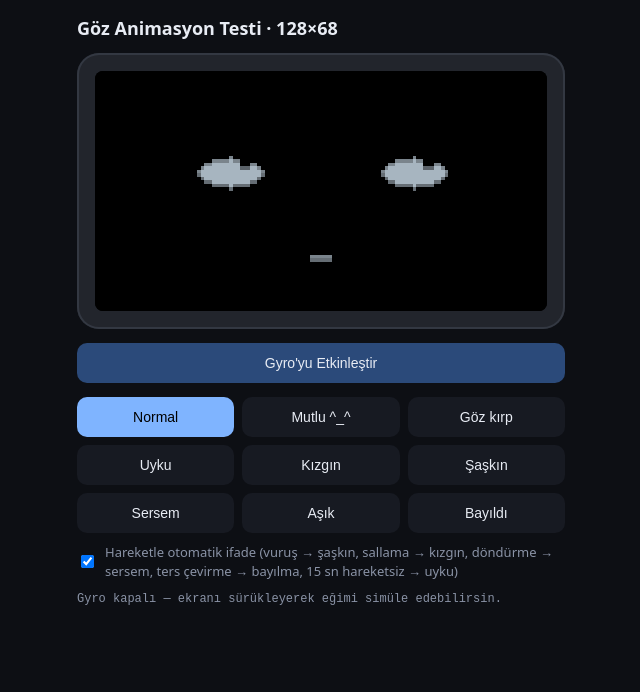
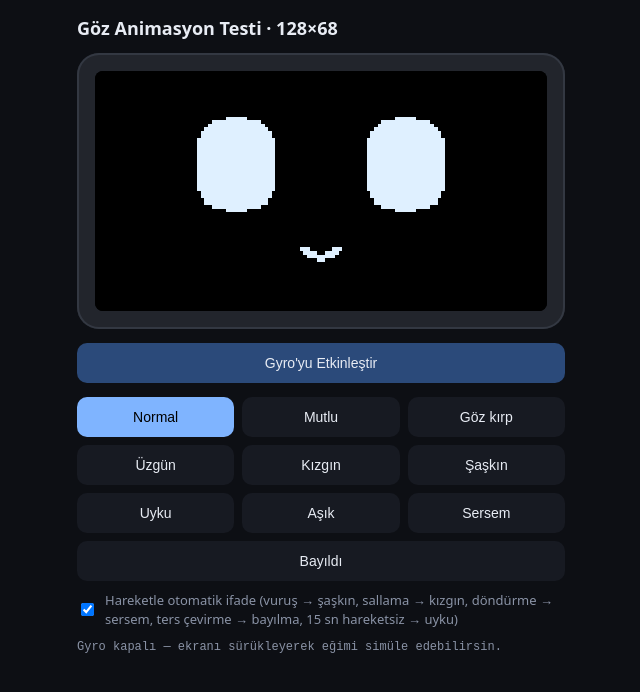
Before and after one commit to muratgul125-max/motomulti-updates, a plain HTML site: page eye-test/index.html in a window 1280 px wide. Shown: the whole page, without its empty margins (319-959 px from the left). Drawn offline with Linux system fonts and the light colour scheme.

Commit message:
Eye test: redesigned faces, morphing moods, natural blinks and idle gaze
Co-Authored-By: Claude Opus 5.5 <noreply@anthropic.com>
Claude-Session: https://claude.ai/code/session_018coh3sj7KU4FLQJY8353UA

```diff
--- a/eye-test/index.html
+++ b/eye-test/index.html
@@ -28,100 +28,146 @@ label{display:flex;gap:8px;align-items:center;margin-top:10px;color:var(--mute);
 <label><input type="checkbox" id="auto" checked> Hareketle otomatik ifade (vuruş → şaşkın, sallama → kızgın, döndürme → sersem, ters çevirme → bayılma, 15 sn hareketsiz → uyku)</label>
 <div class="info" id="info">Gyro kapalı — ekranı sürükleyerek eğimi simüle edebilirsin.</div>
 <script>
-const c=document.getElementById('c'),x=c.getContext('2d');
+const c=document.getElementById('c'),out=c.getContext('2d');
 const W=128,H=68;
-const MOODS={normal:'Normal',happy:'Mutlu ^_^',wink:'Göz kırp',sleep:'Uyku',angry:'Kızgın',surprise:'Şaşkın',dizzy:'Sersem',love:'Aşık',faint:'Bayıldı'};
-let mood='normal',manual='normal',moodUntil=0;
-let tx=0,ty=0,lx=0,ly=0;            // hedef / yumuşatılmış bakış (-1..1)
-let blinkT=0,nextBlink=performance.now()+2000;
-let trans=null,lastActive=performance.now(),idle=false,rot=0;
-let shake=0,lastAcc=null,faceDown=false,t0=performance.now();
+const o=document.createElement('canvas');o.width=W;o.height=H;const x=o.getContext('2d');
+const MOODS={normal:'Normal',happy:'Mutlu',wink:'Göz kırp',sad:'Üzgün',angry:'Kızgın',surprise:'Şaşkın',sleep:'Uyku',love:'Aşık',dizzy:'Sersem',faint:'Bayıldı'};
+// göz parametreleri: w,h genişlik/yükseklik, r köşe, ang kaş eğimi (+kızgın, -üzgün), hb mutlu yanak kesimi, wk göz kırpma
+const P={
+ normal:  {w:22,h:26,r:8, ang:0,    hb:0,  wk:0,m:'smile'},
+ happy:   {w:24,h:24,r:10,ang:0,    hb:1,  wk:0,m:'grin',blush:1},
+ wink:    {w:22,h:26,r:8, ang:0,    hb:0,  wk:1,m:'grin',blush:1},
+ sad:     {w:22,h:22,r:8, ang:-0.6,hb:0,  wk:0,m:'frown'},
+ angry:   {w:24,h:22,r:6, ang:0.6, hb:0,  wk:0,m:'flat'},
+ surprise:{w:24,h:30,r:12,ang:0,    hb:0,  wk:0,m:'o'},
+ sleep:   {w:24,h:3, r:1, ang:0,    hb:0,  wk:0,m:'flat',zz:1},
+ love:    {w:22,h:26,r:8, ang:0,    hb:0,  wk:0,m:'grin',ov:'heart',blush:1},
+ dizzy:   {w:22,h:26,r:8, ang:0,    hb:0,  wk:0,m:'wave',ov:'spiral'},
+ faint:   {w:22,h:26,r:8, ang:0,    hb:0,  wk:0,m:'wave',ov:'x'},
+};
+const KEYS=['w','h','r','ang','hb','wk'];
+let mood='normal',pending=null,manual='normal',moodUntil=0;
+let cur={...P.normal};
+let tx=0,ty=0,lx=0,ly=0,gx=0,gy=0,gazeUntil=0;
+let blinkT=-1e9,nextBlink=performance.now()+1500,dbl=false,squint=1,squintUntil=0,nextIdle=performance.now()+2500;
+let lastActive=performance.now(),idle=false,rot=0,shake=0,lastAcc=null,faceDown=false;
+const auto=()=>document.getElementById('auto').checked;
 
 const mb=document.getElementById('moods');
 for(const k in MOODS){const b=document.createElement('button');b.textContent=MOODS[k];b.dataset.k=k;
  b.onclick=()=>{manual=k;moodUntil=0;setMood(k)};mb.appendChild(b)}
-function sync(){[...mb.children].forEach(b=>b.classList.toggle('on',b.dataset.k===mood))}
+function sync(){const t=target();[...mb.children].forEach(b=>b.classList.toggle('on',b.dataset.k===t))}
+function target(){return pending||mood}
+function setMood(m){if(m===target())return;pending=m;blinkT=performance.now();dbl=false;sync()}
+function trigger(m,ms){if(!auto()||faceDown)return;if(target()!==m)setMood(m);moodUntil=performance.now()+ms}
 sync();
 
-// ---- piksel çizim yardımcıları ----
-const px=(a,b)=>x.fillRect(Math.round(a),Math.round(b),1,1);
-function rect(a,b,w,h){x.fillRect(Math.round(a),Math.round(b),Math.round(w),Math.round(h))}
-function ellipse(cx,cy,rx,ry,fill=true){
- for(let j=-ry;j<=ry;j++)for(let i=-rx;i<=rx;i++){const d=(i*i)/(rx*rx)+(j*j)/(ry*ry);
-  if(fill?d<=1:(d<=1&&d>=0.55))px(cx+i,cy+j)}}
-function arc(cx,cy,r,up,th=2){ // ^ veya ‿
- for(let i=-r;i<=r;i++){const yy=Math.sqrt(r*r-i*i)*0.6;for(let k=0;k<th;k++)px(cx+i,cy+(up?-yy:yy)+k)}}
-function blush(cx,cy){for(let k=0;k<3;k++){px(cx+k*3,cy+1);px(cx+k*3+1,cy)}}
-function heart(cx,cy){const p=["01100110","11111111","11111111","01111110","00111100","00011000"];
- p.forEach((r,j)=>[...r].forEach((v,i)=>v==='1'&&rect(cx-8+i*2,cy-6+j*2,2,2)))}
-
-function eye(cx,cy,side,open,now){
- const ox=lx*7,oy=ly*5;cx+=ox;cy+=oy;
- switch(mood){
-  case 'happy':arc(cx,cy+2,9,true,3);blush(cx-8+side*6,cy+9);return;
-  case 'sleep':arc(cx,cy,8,false,2);return;
-  case 'love':heart(cx,cy+2);return;
-  case 'faint':for(let i=-6;i<=6;i++){rect(cx+i,cy+i,2,2);rect(cx+i,cy-i,2,2)}return;
-  case 'dizzy':{const a=now/120*side;for(let r=2;r<10;r+=0.5){const t=r*1.3+a;px(cx+Math.cos(t)*r,cy+Math.sin(t)*r)}return}
-  case 'wink':if(side>0){x.fillRect(cx-8,cy-2,16,2);px(cx-6,cy-4);px(cx-4,cy-3);px(cx+5,cy+1);px(cx+3,cy);
-   rect(cx-8,cy-6,2,2);rect(cx+6,cy-6,2,2);/* < */ x.clearRect(0,0,0,0);return}break;
+// ---- çizim ----
+function rr(cx,cy,w,h,r){r=Math.max(0,Math.min(r,w/2,h/2));x.beginPath();x.roundRect(cx-w/2,cy-h/2,w,h,r);x.fill()}
+function eye(cx,cy,side,blink,now){
+ const p=cur,ov=P[mood].ov;
+ if(ov&&blink<0.5){ // özel gözler
+  x.save();x.translate(cx,cy);
+  if(ov==='heart'){const s=1+Math.sin(now/180)*0.08;x.scale(s,s);x.beginPath();
+   x.moveTo(0,10);x.bezierCurveTo(-16,-1,-9,-14,0,-5);x.bezierCurveTo(9,-14,16,-1,0,10);x.fill()}
+  else if(ov==='spiral'){x.lineWidth=2.2;x.beginPath();const a0=now/140*side;
+   for(let t=0;t<16;t+=0.2){const r=t*0.75;x.lineTo(Math.cos(t+a0)*r,Math.sin(t+a0)*r)}x.stroke()}
+  else{x.lineWidth=3.5;x.lineCap='round';x.beginPath();x.moveTo(-8,-8);x.lineTo(8,8);x.moveTo(8,-8);x.lineTo(-8,8);x.stroke()}
+  x.restore();return}
+ // perspektif: bakılan taraftaki göz biraz büyür
+ const persp=1+lx*side*0.1;
+ let w=p.w*persp,h=p.h*persp*squint;
+ if(side>0&&p.wk>0.5){ // göz kırpma: "<" şekli
+  x.lineWidth=3.5;x.lineCap='round';x.lineJoin='round';x.beginPath();
+  x.moveTo(cx+8,cy-7);x.lineTo(cx-6,cy);x.lineTo(cx+8,cy+7);x.stroke();return}
+ const open=1-blink;
+ const hh=Math.max(2.5,h*open);
+ const ey=cy+(h-hh)*0.3; // üst kapak daha çok iner
+ rr(cx,ey,w,hh,Math.min(p.r,hh/2));
+ x.fillStyle='#000';
+ if(Math.abs(p.ang)>0.02){ // kaş/kapak eğimi
+  const inner=-side, d=p.ang*h, top=ey-hh/2-1;
+  const yIn=top+Math.max(0,d)+ (d<0?0:0), yOut=top+Math.max(0,-d);
+  x.beginPath();
+  const xi=cx+inner*w/2, xo=cx-inner*w/2;
+  x.moveTo(xi-inner*2,top-30);x.lineTo(xi+inner*2,top-30);
+  x.lineTo(xi+inner*2,yIn+(d>0?d*0.15:0));x.lineTo(xo-inner*2,yOut);x.lineTo(xo-inner*2,top-30);x.fill();
  }
- const rx=mood==='surprise'?11:9, ry=Math.max(1,Math.round((mood==='surprise'?12:10)*open));
- ellipse(cx,cy,rx,ry);
- if(mood==='angry'){x.fillStyle='#000';for(let i=-12;i<=12;i++){const yy=cy-ry-2+(i*side+12)*0.55;rect(cx+i,yy-6,1,8)}x.fillStyle='#dff0ff'}
- if(ry>3){x.fillStyle='#000';rect(cx+lx*3+3,cy+ly*3-4,3,3);x.fillStyle='#dff0ff'} // parlama
+ if(p.hb>0.02){ // mutlu: alttan yuvarlak kesim => ^ ^
+  x.beginPath();x.ellipse(cx,ey+hh*0.62+(1-p.hb)*h,w*0.6,hh*0.72,0,0,Math.PI*2);x.fill()}
+ x.fillStyle='#fff';
 }
-function mouth(now){
- const cx=64+lx*5,cy=50+ly*4;
- switch(mood){
-  case 'happy':case 'love':arc(cx,cy-2,6,false,2);break;
-  case 'wink':rect(cx-5,cy-2,10,2);rect(cx-4,cy,8,3);x.fillStyle='#000';rect(cx-2,cy,4,1);x.fillStyle='#dff0ff';break;
-  case 'sleep':rect(cx-2,cy+2,4,2);{const z=Math.floor(now/500)%3;x.font='8px monospace';x.fillText('z'.repeat(z+1).split('').map((v,i)=>i%2?'Z':v).join(''),82,16)}break;
-  case 'angry':rect(cx-3,cy+2,6,2);break;
-  case 'faint':for(let i=-5;i<=5;i++)px(cx+i,cy+2+(i&1));break;
-  case 'surprise':ellipse(cx,cy+1,3,4,false);break;
-  case 'dizzy':for(let i=-6;i<=6;i++)px(cx+i,cy+Math.sin(i+now/100)*1.5);break;
-  default:rect(cx-3,cy+2,6,1);
+function blushAt(cx,cy){x.lineWidth=1.5;x.lineCap='round';x.beginPath();
+ for(let i=0;i<3;i++){x.moveTo(cx+i*4-4,cy+2);x.lineTo(cx+i*4-2,cy-1)}x.stroke()}
+function mouth(cx,cy,now){
+ x.lineWidth=2;x.lineCap='round';x.beginPath();
+ switch(P[mood].m){
+  case 'smile':x.arc(cx,cy-5,7,0.25*Math.PI,0.75*Math.PI);x.stroke();break;
+  case 'grin':x.moveTo(cx-7,cy-2);x.arc(cx,cy-2,7,0,Math.PI);x.closePath();x.fill();break;
+  case 'frown':x.arc(cx,cy+5,6,1.2*Math.PI,1.8*Math.PI);x.stroke();break;
+  case 'flat':x.moveTo(cx-5,cy);x.lineTo(cx+5,cy);x.stroke();break;
+  case 'o':x.ellipse(cx,cy,3,3.5+Math.sin(now/200)*0.5,0,0,Math.PI*2);x.stroke();break;
+  case 'wave':for(let i=-6;i<=6;i++)x.lineTo(cx+i,cy+Math.sin(i*0.9+now/90)*1.4);x.stroke();break;
  }
 }
+// tek renk OLED görünümü: kenar yumuşatmayı eşikle
+const img=out.createImageData(W,H);
+function present(){const d=x.getImageData(0,0,W,H).data,q=img.data;
+ for(let i=0;i<d.length;i+=4){const on=d[i]>110;q[i]=on?0xdf:0;q[i+1]=on?0xf0:0;q[i+2]=on?0xff:0;q[i+3]=255}
+ out.putImageData(img,0,0)}
 
-function draw(now){
- // otomatik ifade süresi
- const auto=document.getElementById('auto').checked;
+let last=performance.now();
+function frame(now){
+ const dt=Math.min(50,now-last);last=now;
  if(moodUntil&&now>moodUntil){moodUntil=0;setMood(manual)}
- if(auto){
+ if(auto()){
   if(faceDown){if(target()!=='faint')setMood('faint');moodUntil=now+600}
-  else if(!idle&&now-lastActive>15000){idle=true;setMood('sleep');moodUntil=0}
+  else if(!idle&&now-lastActive>15000&&target()!=='sleep'){idle=true;setMood('sleep');moodUntil=0}
  }
- // göz kırpma
- if(now>nextBlink){blinkT=now;nextBlink=now+2000+Math.random()*3500}
- const b=(now-blinkT)/150;const open=b<1?1-b:b<2?b-1:1;
- lx+=(tx-lx)*0.15;ly+=(ty-ly)*0.15;
- const bob=Math.sin((now-t0)/700)*0.6;
- x.fillStyle='#000';x.fillRect(0,0,W,H);x.fillStyle='#dff0ff';
- // geçiş: gözler kapanır, ifade değişir, gözler açılır
- let sq=1;
- if(trans){const p=(now-trans.start)/130;
-  if(p<1)sq=1-p*0.9;
-  else{if(mood!==trans.to){mood=trans.to;sync()}sq=p<2?0.1+(p-1)*0.9:1;if(p>=2)trans=null}}
- x.save();x.translate(0,bob+28);x.scale(1,sq);x.translate(0,-28);
- eye(38,28,-1,open,now);eye(90,28,1,open,now);mouth(now);
- x.restore();
- requestAnimationFrame(draw);
+ const asleep=mood==='sleep'&&!pending;
+ // --- kendiliğinden davranışlar ---
+ if(!asleep&&now>nextIdle){
+  const r=Math.random();
+  if(r<0.45){gx=(Math.random()*2-1)*0.8;gy=(Math.random()*2-1)*0.5;gazeUntil=now+500+Math.random()*1200}
+  else if(r<0.65){blinkT=now;dbl=true}
+  else if(r<0.8){squint=1;squintUntil=now+700}
+  else{gx=(Math.random()<0.5?-1:1)*0.6;gy=-0.6;gazeUntil=now+900} // düşünür gibi yukarı bakış
+  nextIdle=now+2000+Math.random()*4000}
+ if(now>gazeUntil){gx=0;gy=0}
+ // --- göz kırpma ---
+ if(!asleep&&now>nextBlink){blinkT=now;dbl=Math.random()<0.2;nextBlink=now+2200+Math.random()*4000}
+ let bt=now-blinkT,blink=0;
+ if(bt<70)blink=bt/70;else if(bt<100)blink=1;else if(bt<190)blink=1-(bt-100)/90;
+ else if(dbl&&bt<260)blink=0;else if(dbl&&bt<450){const b2=bt-260;blink=b2<60?b2/60:b2<85?1:Math.max(0,1-(b2-85)/90)}
+ blink=blink*blink*(3-2*blink);
+ if(pending&&bt>=85){mood=pending;pending=null;sync()}
+ // --- parametreleri hedefe yumuşakça taşı ---
+ const T=P[mood],k=1-Math.pow(0.82,dt/16);
+ for(const key of KEYS)cur[key]+=(T[key]-cur[key])*k;
+ squint+=((now<squintUntil?0.65:1)-squint)*k;
+ const wx=asleep?0:Math.max(-1,Math.min(1,tx+gx)),wy=asleep?0:Math.max(-1,Math.min(1,ty+gy));
+ const sk=gazeUntil>now?0.35:0.15; // bakış sıçramaları hızlı
+ lx+=(wx-lx)*sk;ly+=(wy-ly)*sk;
+ const breathe=Math.sin(now/(asleep?1400:900))*(asleep?1.2:0.6);
+ // --- çiz ---
+ x.fillStyle='#000';x.fillRect(0,0,W,H);x.fillStyle='#fff';x.strokeStyle='#fff';
+ const ox=lx*10,oy=ly*6+breathe;
+ eye(40+ox,27+oy,-1,blink,now);eye(88+ox,27+oy,1,blink,now);
+ if(P[mood].blush){blushAt(40+ox-6,46+oy);blushAt(88+ox+6,46+oy)}
+ mouth(64+ox*0.7,51+oy*0.8,now);
+ if(P[mood].zz&&!pending){const t=(now/1600)%1;x.font='bold 8px monospace';x.globalAlpha=1;
+  x.fillText('z',96,22-t*6);if(t>0.3)x.fillText('Z',104,14-t*6)}
+ present();
+ requestAnimationFrame(frame);
 }
-requestAnimationFrame(draw);
-
-function target(){return trans?trans.to:mood}
-function setMood(m){if(m===target())return;
- trans={to:m,start:trans&&mood!==trans.to?trans.start:performance.now()}}
-function trigger(m,ms){if(!document.getElementById('auto').checked||faceDown)return;
- if(target()!==m)setMood(m);moodUntil=performance.now()+ms}
+requestAnimationFrame(frame);
 const info=document.getElementById('info');
 let nOri=0,nMot=0,oriOk=false;
 function setTilt(g,bt){
  tx=Math.max(-1,Math.min(1,g/35));
  ty=Math.max(-1,Math.min(1,(bt-40)/35));
  faceDown=Math.abs(bt)>150;
+ if(faceDown)lastActive=performance.now();
 }
 function onOri(e){
  nOri++;if(e.beta==null&&e.gamma==null)return;oriOk=true;
```
